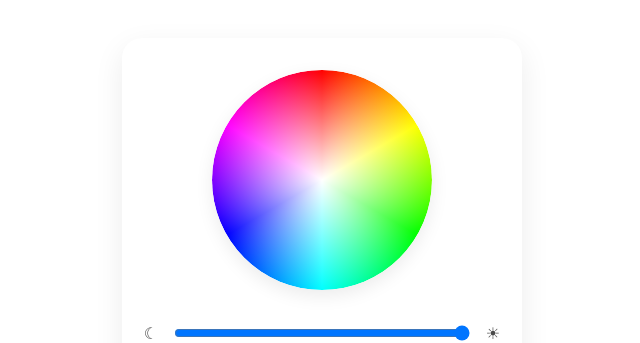
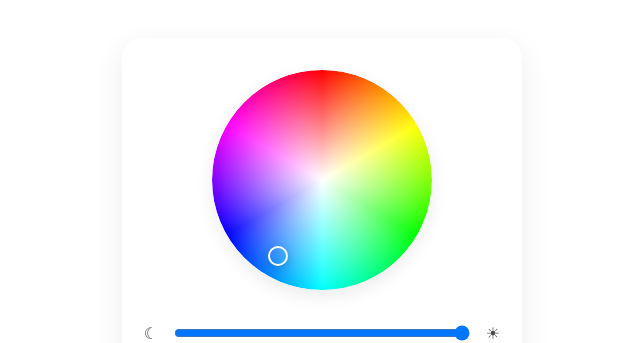
Before and after one commit to isidoravujasin/nuxt-color-picker, a Nuxt app: page / in a window 1280 px wide. Shown: the part 240-583 px from the top of the page, without its empty margins (318-958 px from the left). Built offline with nearby package versions, Linux system fonts and the light colour scheme.

Commit message:
feat: render color wheel with selection marker

```diff
--- a/components/color-picker/ColorPickerView.vue
+++ b/components/color-picker/ColorPickerView.vue
@@ -19,7 +19,7 @@ const brightness = ref(1)
 
     <section class="card">
       <div class="wheelWrap">
-        <ColorWheel />
+        <ColorWheel :hue="hue" :saturation="saturation" />
       </div>
 
       <div class="sliderWrap">
--- a/components/color-picker/ColorWheel.vue
+++ b/components/color-picker/ColorWheel.vue
@@ -1,8 +1,33 @@
 <script setup lang="ts">
-import { onMounted, ref } from 'vue'
+import { onMounted, ref, computed } from 'vue'
 
 const size = 220
 const canvasRef = ref<HTMLCanvasElement | null>(null)
+
+const props = defineProps<{
+  hue: number
+  saturation: number
+}>()
+
+const markerStyle = computed(() => {
+  const r = size / 2
+
+  const h = ((props.hue % 360) + 360) % 360
+
+  const s = Math.min(1, Math.max(0, props.saturation))
+
+  const angle = ((h - 90) * Math.PI) / 180
+  const dist = s * r
+
+  const x = r + Math.cos(angle) * dist
+  const y = r + Math.sin(angle) * dist
+
+  return {
+    left: `${x}px`,
+    top: `${y}px`,
+  }
+})
+
 
 function drawWheel(canvas: HTMLCanvasElement) {
   const ctx = canvas.getContext('2d')
@@ -56,6 +81,7 @@ onMounted(() => {
 <template>
   <div class="wrap">
     <canvas ref="canvasRef" class="wheel" />
+    <div class="marker" :style="markerStyle"></div>
   </div>
 </template>
 
@@ -66,8 +92,19 @@ onMounted(() => {
   border-radius: 999px;
   overflow: hidden;
   box-shadow: 0 6px 18px rgba(0,0,0,0.08);
+  position: relative;
 }
 .wheel {
   display: block;
 }
+.marker {
+  position: absolute;
+  width: 16px;
+  height: 16px;
+  border-radius: 999px;
+  border: 2px solid white;
+  box-shadow: 0 2px 10px rgba(0,0,0,0.2);
+  transform: translate(-50%, -50%);
+  pointer-events: none;
+}
 </style>
```
